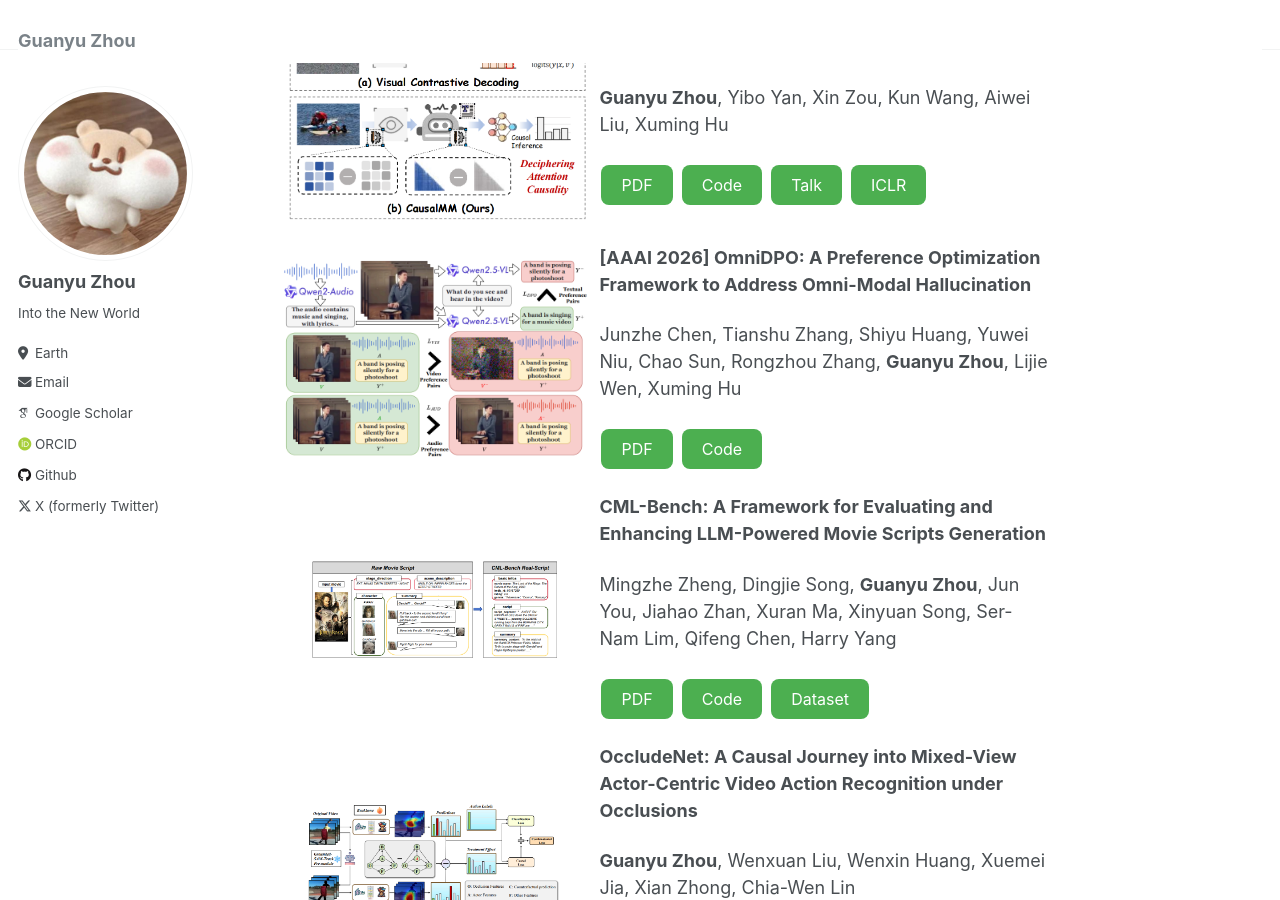
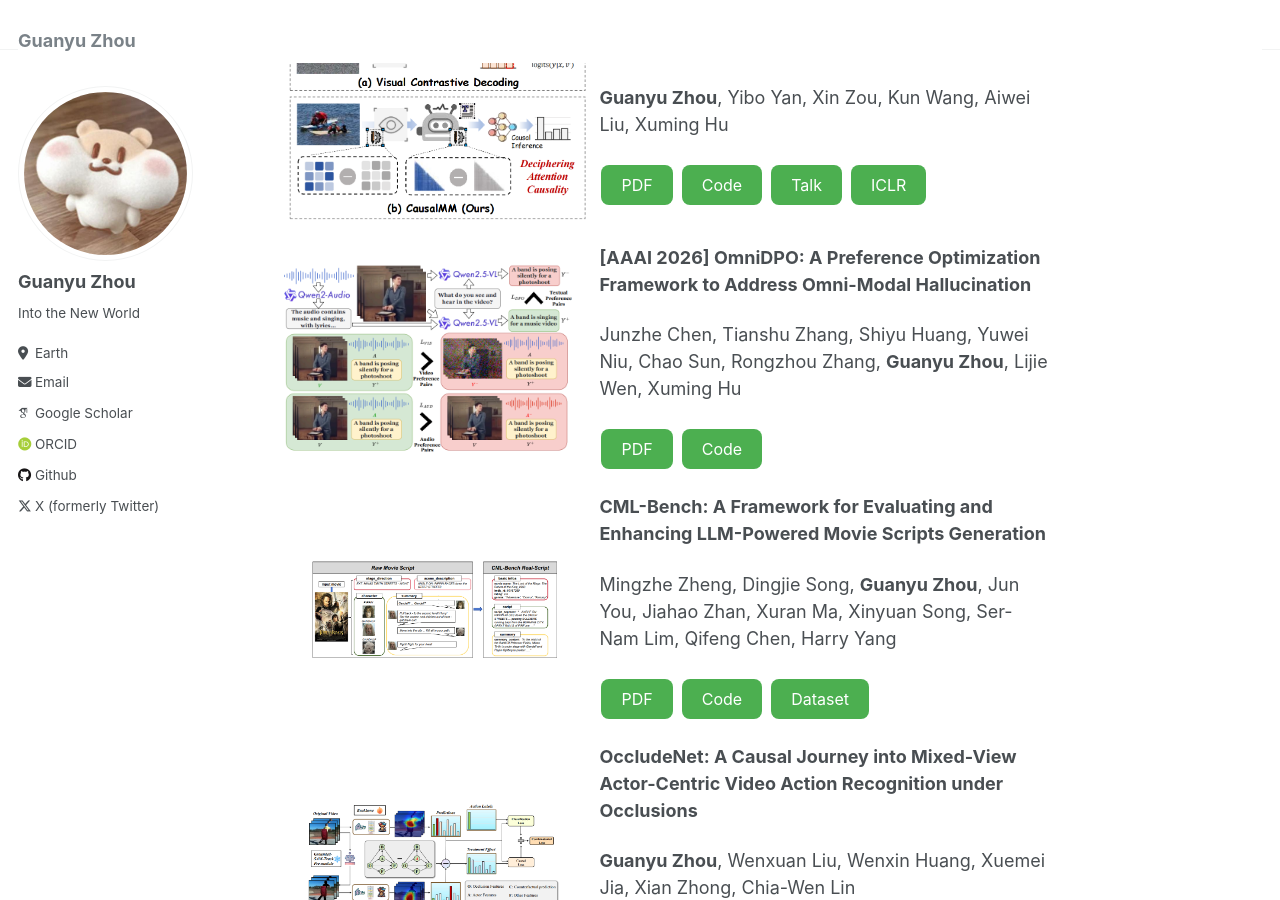
Before and after one commit to The-Martyr/the-martyr.github.io, a Jekyll site: the page built from _pages/about.md, in a window 1280 px wide and 900 px high, scrolled down 961 px. Built offline with Jekyll 4.4.1, drawn with Linux system fonts in a browser that asks for light colours; some web fonts are replaced.

Commit message:
Update about.md

```diff
--- a/_pages/about.md
+++ b/_pages/about.md
@@ -61,7 +61,7 @@ button {
 
 <div style="display: flex; align-items: center; margin-bottom: 20px;">
   <div style="flex: 1; padding-left: 0px;">
-    <img src="/images/omni.png" alt="Flowchart" style="max-width: 100%;">
+    <img src="/images/omni.png" alt="Flowchart" style="max-width: 95%;">
   </div>
   <div style="width: 60%; padding-left: 10px;">
     <p><strong>[AAAI 2026] OmniDPO: A Preference Optimization Framework to Address Omni-Modal Hallucination</strong></p>
```
